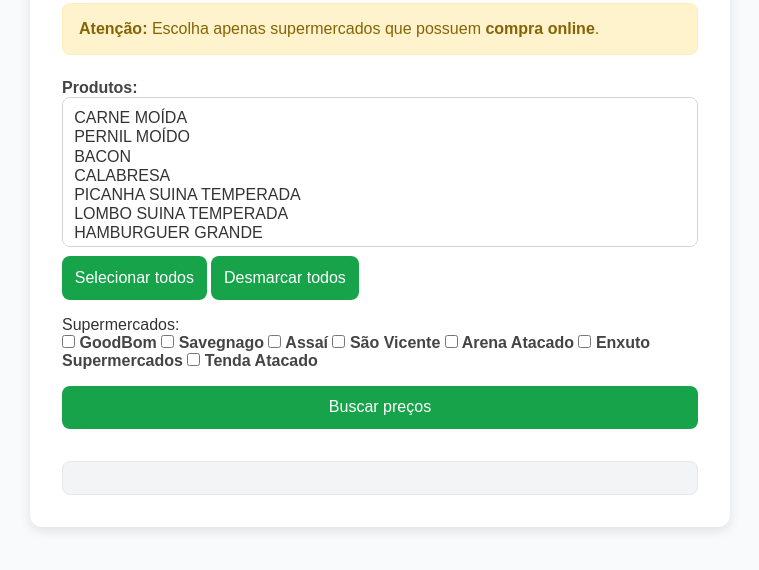
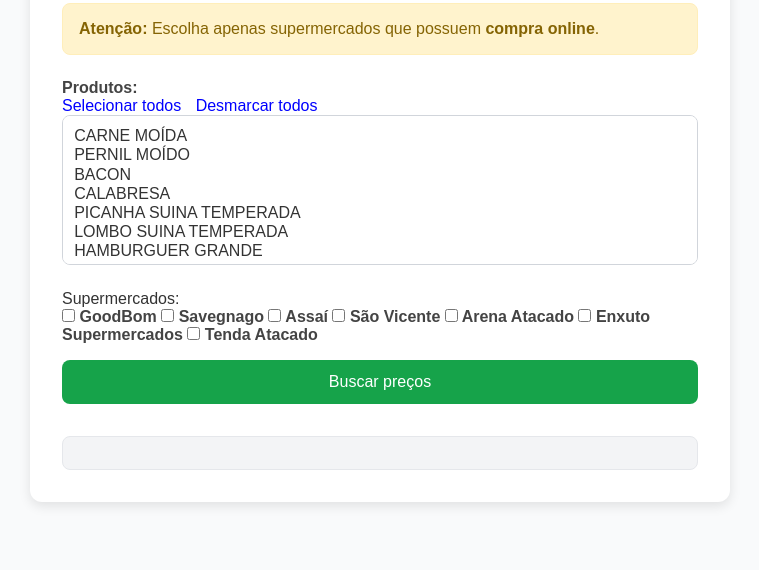
Before and after one commit to lucffernands/compradomes-app, a plain HTML site: page site/index.html in a window 1280 px wide. Shown: the part 110-680 px from the top of the page, without its empty margins (260-1019 px from the left). Drawn offline with Linux system fonts and the light colour scheme.

Commit message:
Update products_hortolandia.html

```diff
--- a/site/fragments/products_hortolandia.html
+++ b/site/fragments/products_hortolandia.html
@@ -1,6 +1,15 @@
 <!-- MOBILE: select múltiplo completo -->
 <div class="mobile-only">
   <label for="products-select">Produtos:</label>
+  <!-- Links para selecionar / desmarcar -->
+  <div class="select-actions">
+    <span id="select-all-products" style="color:blue; cursor:pointer; margin-right:10px;">
+      Selecionar todos
+    </span>
+    <span id="deselect-all-products" style="color:blue; cursor:pointer;">
+      Desmarcar todos
+    </span>
+  </div>
   <select id="products-select" multiple>
     <option value="CARNE MOÍDA">CARNE MOÍDA</option>
     <option value="PERNIL MOÍDO">PERNIL MOÍDO</option>
@@ -159,6 +168,15 @@
 <!-- DESKTOP: select múltiplo -->
 <div class="desktop-only">
   <label for="products-select-desktop">Produtos:</label>
+  <!-- Links para selecionar / desmarcar -->
+  <div class="select-actions">
+    <span id="select-all-products" style="color:blue; cursor:pointer; margin-right:10px;">
+      Selecionar todos
+    </span>
+    <span id="deselect-all-products" style="color:blue; cursor:pointer;">
+      Desmarcar todos
+    </span>
+  </div>
   <select id="products-select-desktop" multiple size="20">
     <option value="CARNE MOÍDA">CARNE MOÍDA</option>
     <option value="PERNIL MOÍDO">PERNIL MOÍDO</option>
@@ -315,9 +333,3 @@
     <option value="BACIA DE AREIA">BACIA DE AREIA</option>
     <option value="PATÊ/SACHE">PATÊ/SACHE</option>
   </select>
-
-  <div class="desktop-btns">
-    <button type="button" class="select-all-btn" data-target="products-select-desktop" data-action="select">Selecionar todos</button>
-    <button type="button" class="select-all-btn" data-target="products-select-desktop" data-action="deselect">Desmarcar todos</button>
-  </div>
-    </div>
```
